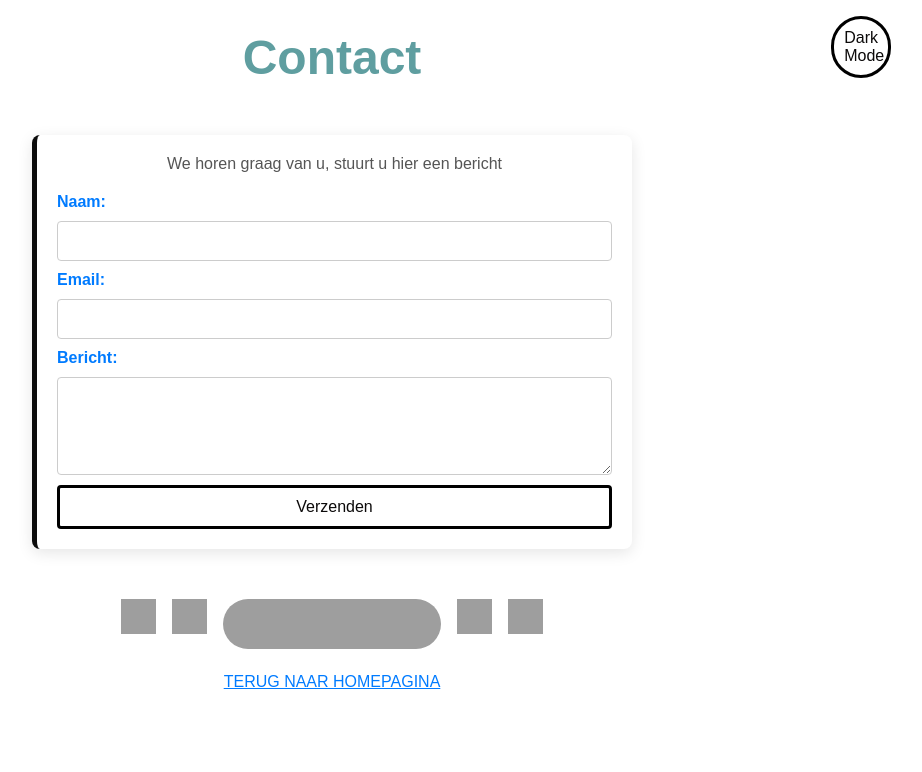
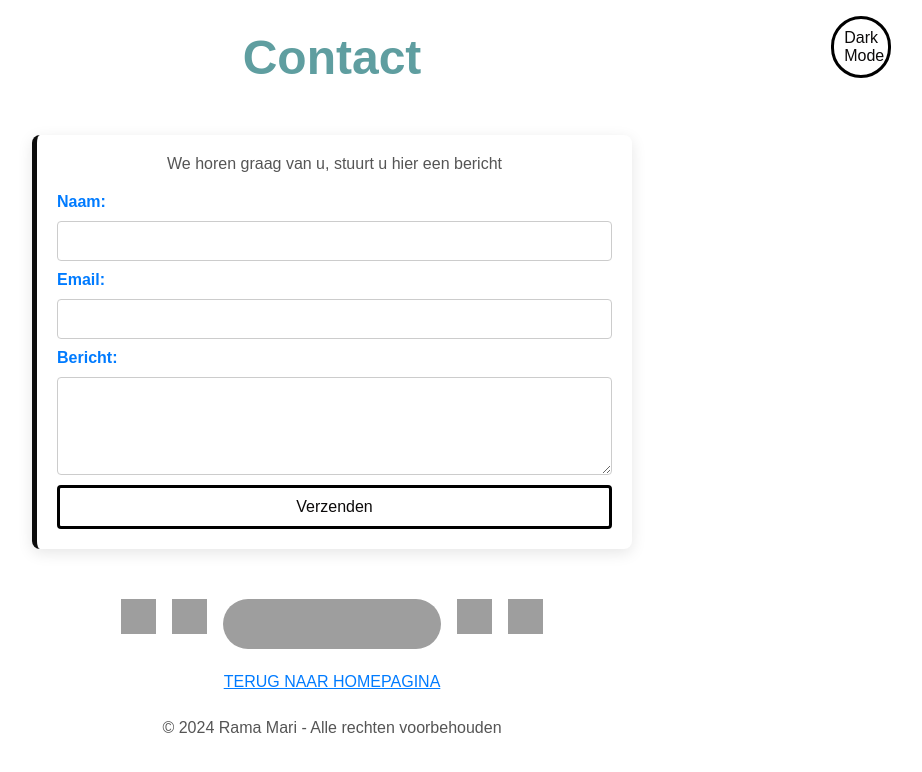
Before and after one commit to ramame2/project, a PHP site: page /me2.php in a window 1280 px wide. Shown: the top 772 px of the page, without its empty margins (308-1230 px from the left). Run offline with PHP 8.4, Linux system fonts and the light colour scheme; the visitor is signed in with stand-in values (Sample User, id 1); data that the repository does not hold is empty; grey boxes are pictures that could not be loaded.

Commit message:
Update me2.php

```diff
--- a/me2.php
+++ b/me2.php
@@ -168,6 +168,9 @@ $conn->close();
             margin-top: 1.5rem;
             color: #007BFF;
         }
+        footer{
+
+        }
 
         /* Responsive Styles */
         @media screen and (max-width: 768px) {
@@ -210,7 +213,7 @@ $conn->close();
         <button type="submit">Verzenden</button>
     </form>
 </div>
-<footer>
+
     <div class="sociaal">
 
         <a href="https://www.facebook.com/engrama.merea" target="_blank"><img src="https://encrypted-tbn0.gstatic.com/images?q=tbn:ANd9GcSskbpEX-jqvW2ZslvzHgvtEKykib-oCRvCPA&s" alt="Facebook"></a>
@@ -222,8 +225,15 @@ $conn->close();
         <a href="instagram.com"><img src="https://w7.pngwing.com/pngs/910/192/png-transparent-instagram-instagram-new-design-liner-round-social-media-instagram-new-icon.png" alt="Instagram"></a>
         <a href="https://www.tiktok.com/@roro.mari22?_t=8q5sxdJ7iMd&_r=1" target="_blank"><img src="https://w7.pngwing.com/pngs/483/249/png-transparent-tiktok-icon-thumbnail.png" alt="TikTok"></a>
     </div>
+
+
+<footer>
     <a class="terug" href="index.php" target="_blank">TERUG NAAR HOMEPAGINA</a>
-   </footer>
+    <h2><br>
+    </h2>
+    <p>&copy; 2024 Rama Mari - Alle rechten voorbehouden</p>
+</footer>
+
 
 <script>
     function toggleTheme() {
@@ -241,5 +251,6 @@ $conn->close();
         themeToggle.textContent = body.classList.contains("dark-mode") ? "Light Mode" : "Dark Mode";
     }
 </script>
+
 </body>
 </html>
```
